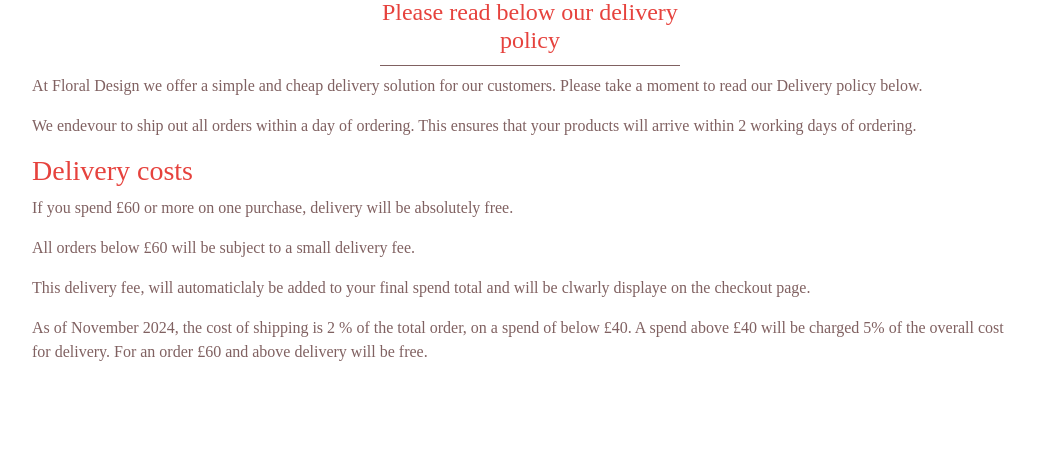
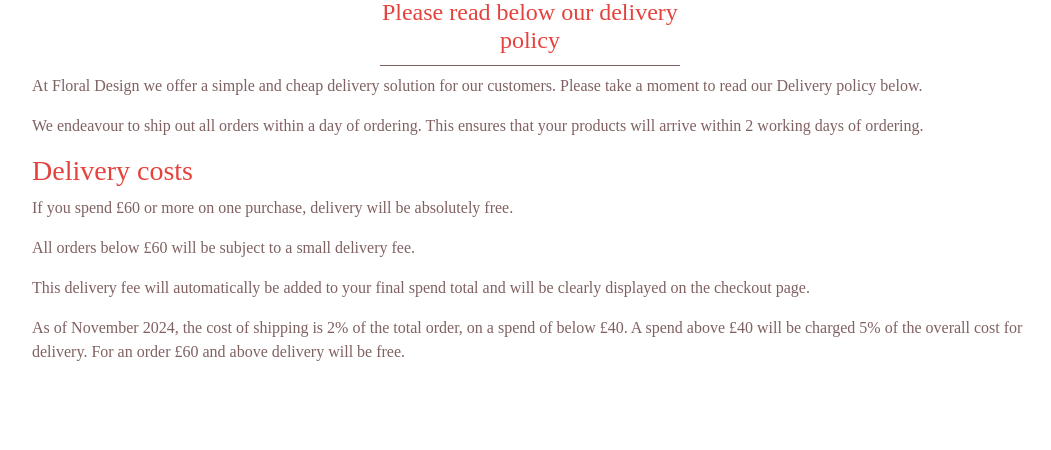
Before and after one commit to e-h-dev/floral_design, a Django app: page /delivery_info in a window 1280 px wide. Shown: the part 352-802 px from the top of the page, without its empty margins (111-1162 px from the left). Run offline with Django 3.2, Linux system fonts and the light colour scheme; some libraries are stand-ins or nearby versions; some web fonts are replaced.

Commit message:
fix typos

```diff
--- a/home/templates/home/delivery_info.html
+++ b/home/templates/home/delivery_info.html
@@ -30,7 +30,7 @@
                     At Floral Design we offer a simple and cheap delivery solution for our customers. Please take a moment to read our Delivery policy below.
                 </p>
                 <p class="side-print">
-                    We endevour to ship out all orders within a day of ordering. This ensures that your products will arrive within 2 working days of ordering.
+                    We endeavour to ship out all orders within a day of ordering. This ensures that your products will arrive within 2 working days of ordering.
                 </p>
                 <h3 class="main-print">
                     Delivery costs
@@ -42,10 +42,10 @@
                     All orders below £60 will be subject to a small delivery fee.
                 </p>
                 <p class="side-print">
-                    This delivery fee, will automaticlaly be added to your final spend total and will be clwarly displaye on the checkout page.
+                    This delivery fee will automatically be added to your final spend total and will be clearly displayed on the checkout page.
                 </p>
                 <p class="side-print">
-                    As of November 2024, the cost of shipping is 2 % of the total order, on a spend of below £40. A spend above £40 will be charged 5% of the overall cost for delivery. For an order £60 and above delivery will be free.
+                    As of November 2024, the cost of shipping is 2% of the total order, on a spend of below £40. A spend above £40 will be charged 5% of the overall cost for delivery. For an order £60 and above delivery will be free.
                 </p>
             </div>
         </div>
```
